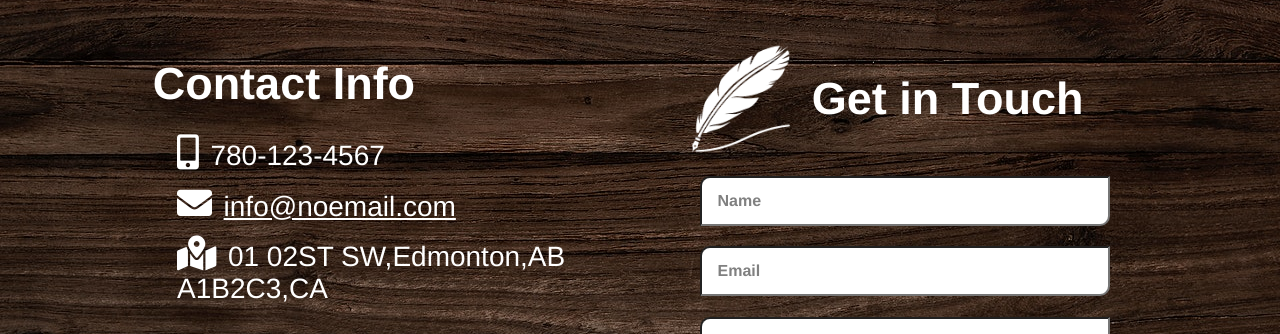
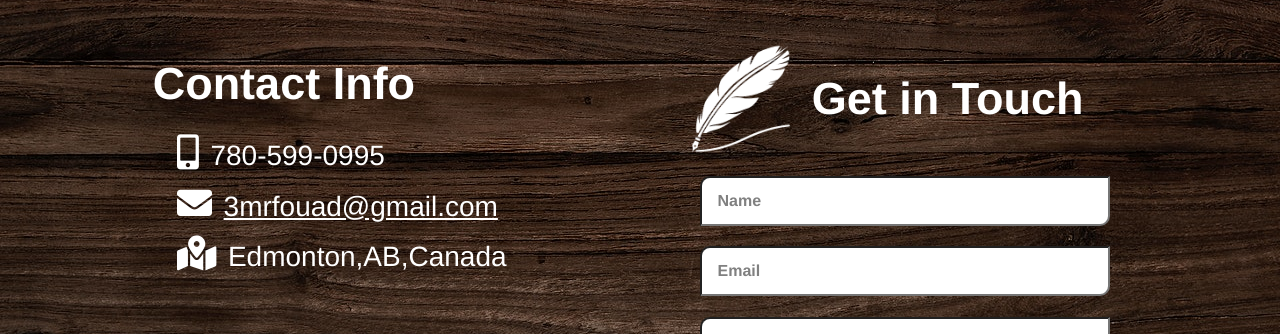
Before and after one commit to 3mrfouad/myresume, a plain HTML site: page index.html in a window 1280 px wide. Shown: the part 9800-10134 px from the top of the page. Drawn offline with Linux system fonts and the light colour scheme; a web font is replaced by a local one.

Commit message:
Updated my contact info and mailto ID for public use

```diff
--- a/index.html
+++ b/index.html
@@ -1000,9 +1000,9 @@ Date of last edit: september 08, 2020 8:59 am
         <section class="contact" id="contact-info">
           <section class="contact-info">
             <h3>Contact Info</h3>
-            <p><i class="fas fa-mobile-alt"></i>780-123-4567</p>
-            <a id="direct-email" href="#contact-info"><i class="fa fa-envelope"></i>info@noemail.com</a>
-            <p><i class="fas fa-map-marked-alt"></i>01 02ST SW,Edmonton,AB A1B2C3,CA</p>
+            <p><i class="fas fa-mobile-alt"></i>780-599-0995</p>
+            <a id="direct-email" href="#contact-info"><i class="fa fa-envelope"></i>3mrfouad@gmail.com</a>
+            <p><i class="fas fa-map-marked-alt"></i>Edmonton,AB,Canada</p>
           </section>
           <section class="socialmedia">
             <h3>Follow & Connect On</h3>
--- a/js/scripts.js
+++ b/js/scripts.js
@@ -61,7 +61,7 @@ getInTouchForm.addEventListener("submit", (event) => {
         "\13\13Message:\13" +
         `${message.value}`
     );
-    const myEmail = "info@noemail.com";
+    const myEmail = "3mrfouad@gmail.com";
     window.location.href = `mailto:${myEmail}?subject=${subject.value}&body=${emailMessageMod}`;
   }
 });
```
